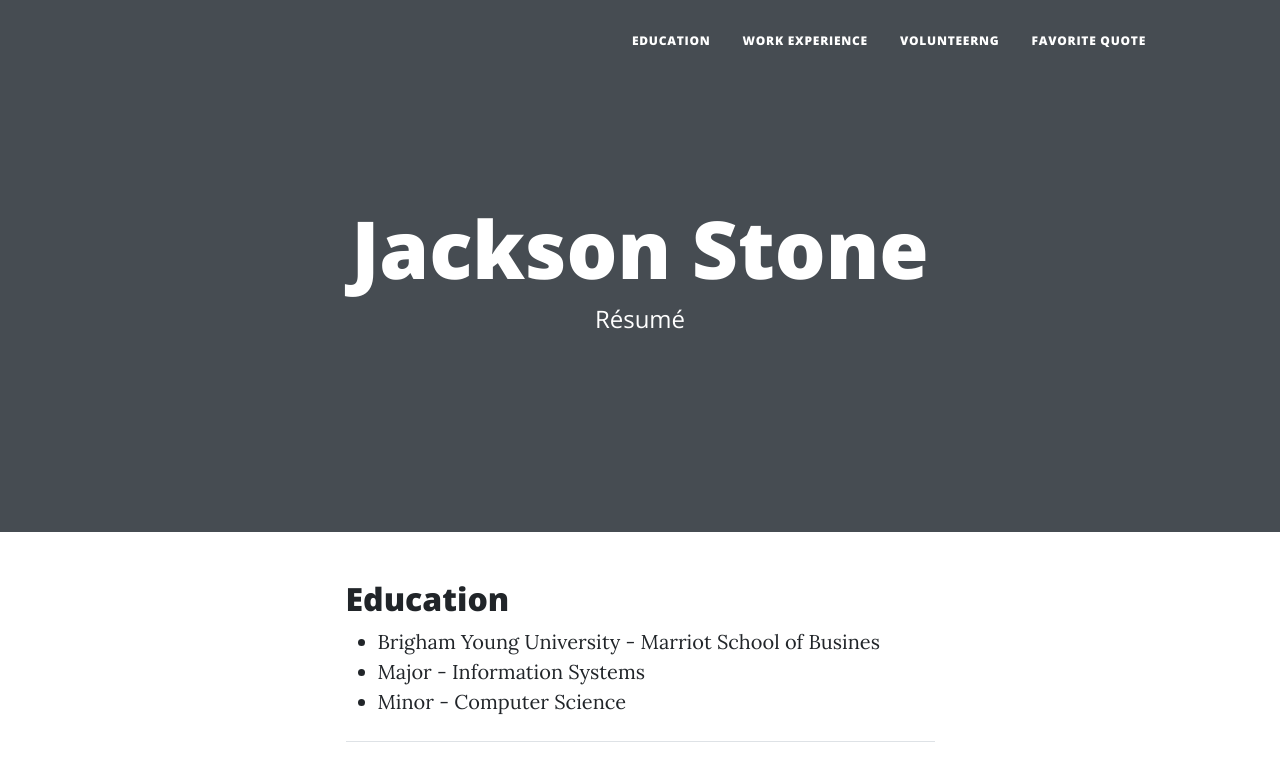
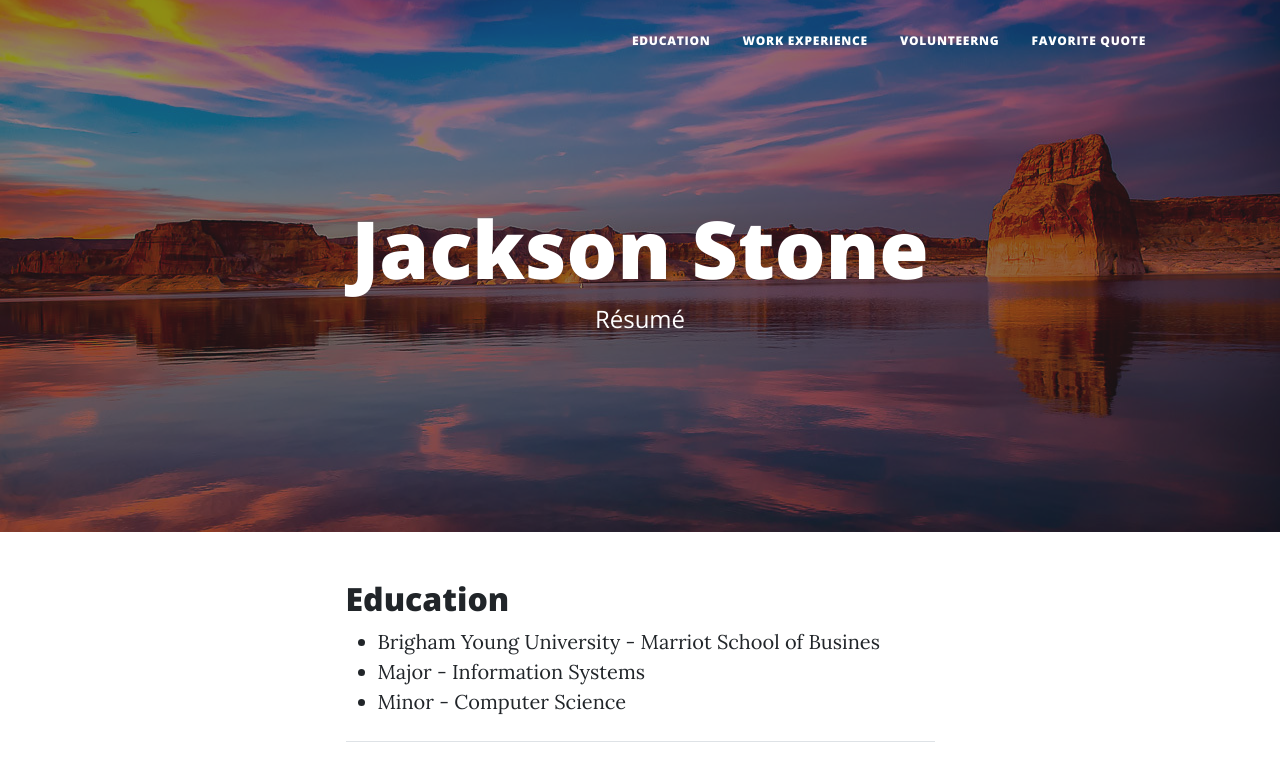
Before and after one commit to jacksonmstone/IS201-Website, a plain HTML site: page professional.html in a window 1280 px wide. Shown: the top 763 px of the page. Drawn offline with nearby package versions, Linux system fonts and the light colour scheme; a script that the page names is missing.

Commit message:
Update professional.html

```diff
--- a/professional.html
+++ b/professional.html
@@ -34,7 +34,7 @@
             </div>
         </nav>
         <!-- Page Header-->
-        <header class="masthead" style="background-image: url('assets/img/sunset.jpg')">
+        <header class="masthead" style="background-image: url('sunset.jpg')">
             <div class="container position-relative px-4 px-lg-5">
                 <div class="row gx-4 gx-lg-5 justify-content-center">
                     <div class="col-md-10 col-lg-8 col-xl-7">
```
